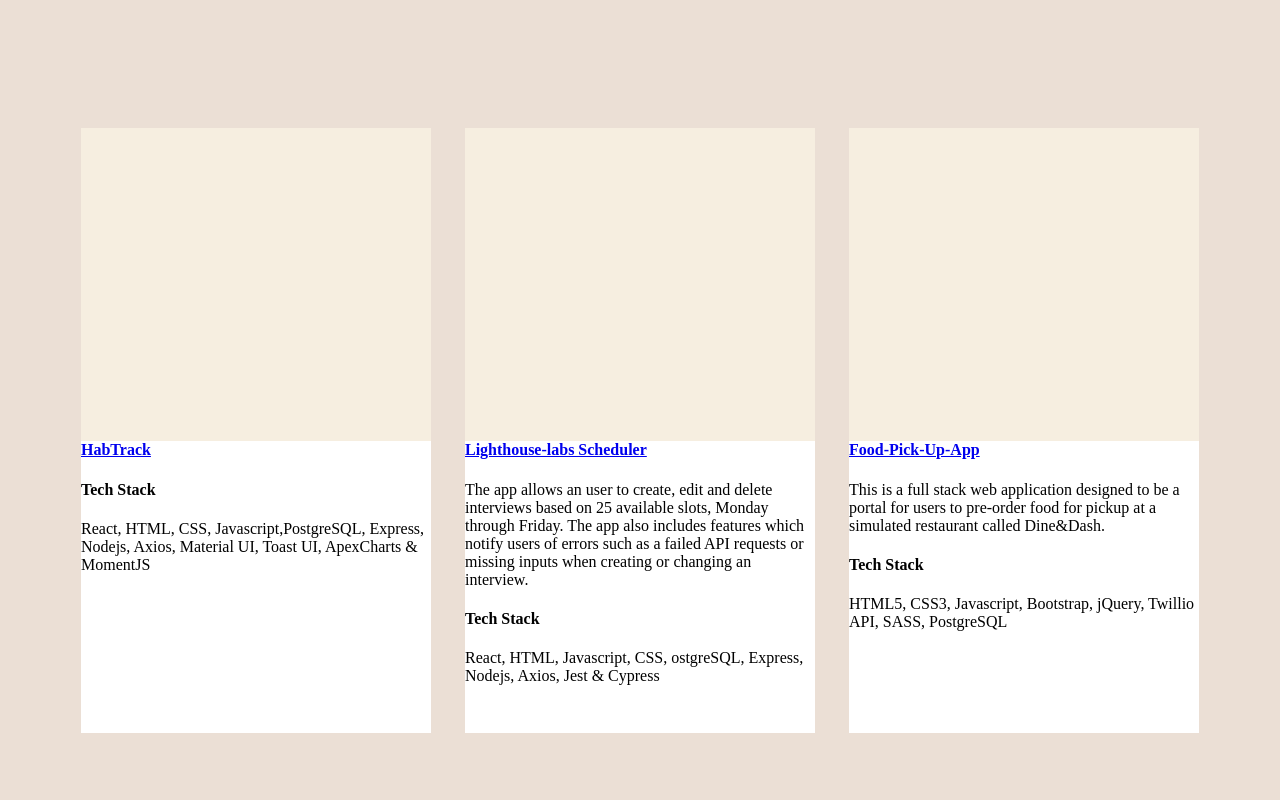
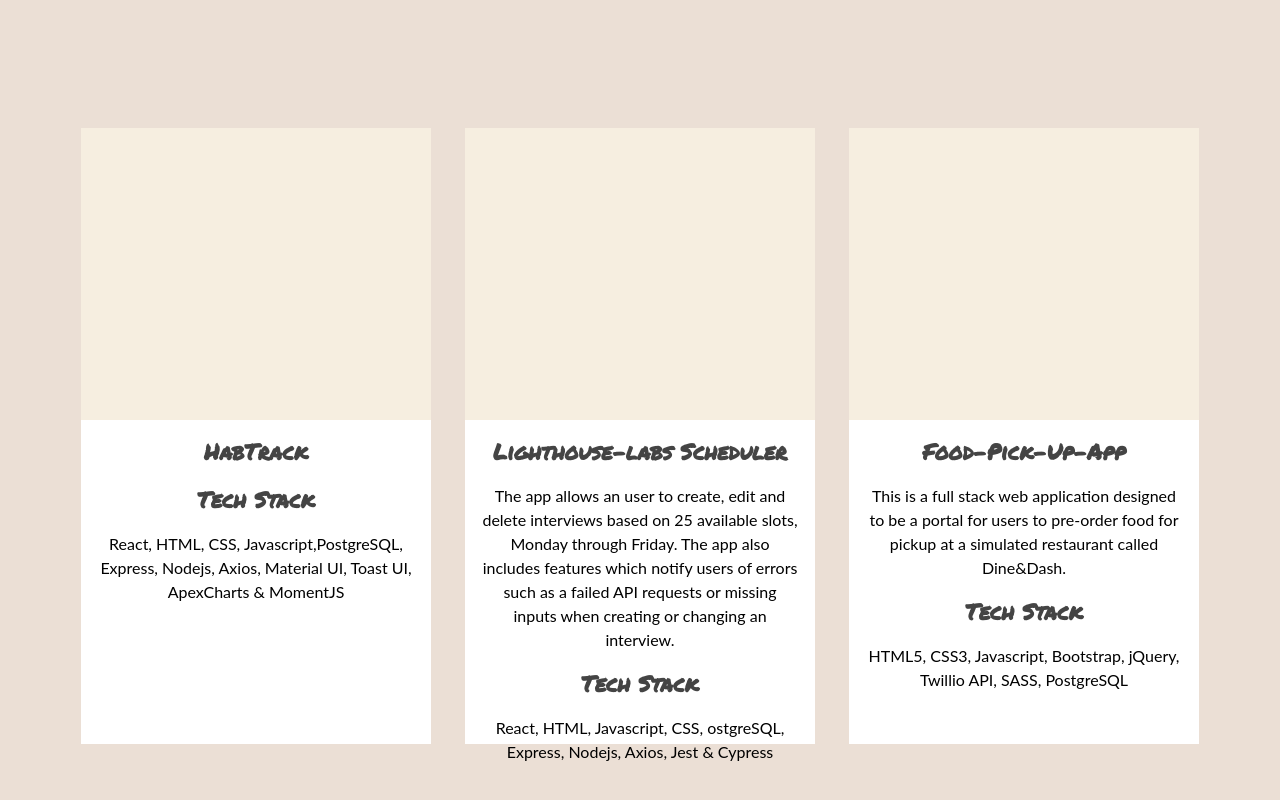
Before and after one commit to Jevaughn-W/portfolio-site, a React (Create React App) app: page / in a window 1280 px wide. Shown: the part 1520-2320 px from the top of the page. Built offline with nearby package versions, Linux system fonts and the light colour scheme.

Commit message:
Add css to format description div

```diff
--- a/src/Components/Projects/projects.css
+++ b/src/Components/Projects/projects.css
@@ -26,6 +26,22 @@
 .project-description {
   background-color: #fff;
   height: 50%;
+  padding: 1em;
+}
+.project-description h4 {
+  margin: 0;
+  text-align: center;
+}
+.project-description a, .project-description .stack {
+  font-family: "Permanent Marker";
+  text-decoration: none;
+  color: #444444;
+  font-size: 22px;
+}
+.project-description p {
+  font-family: "Lato";
+  line-height: 1.5em;
+  text-align: center;
 }
 
 /*# sourceMappingURL=projects.css.map */
--- a/src/Components/Projects/projects.scss
+++ b/src/Components/Projects/projects.scss
@@ -21,4 +21,23 @@
 .project-description {
   background-color: #fff;
   height: 50%;
+  padding: 1em;
+
+  h4 {
+    margin: 0;
+    text-align: center;
+  }
+
+  a, .stack {
+    font-family: $permanent-marker;
+    text-decoration: none;
+    color: $font-colour;
+    font-size: 22px;
+  }
+
+  p {
+    font-family: $description-font;
+    line-height: 1.5em;
+    text-align: center;
+  }
 }
```
Also changed, not shown: 1 other file (tests, documents, lock files or other folders).
